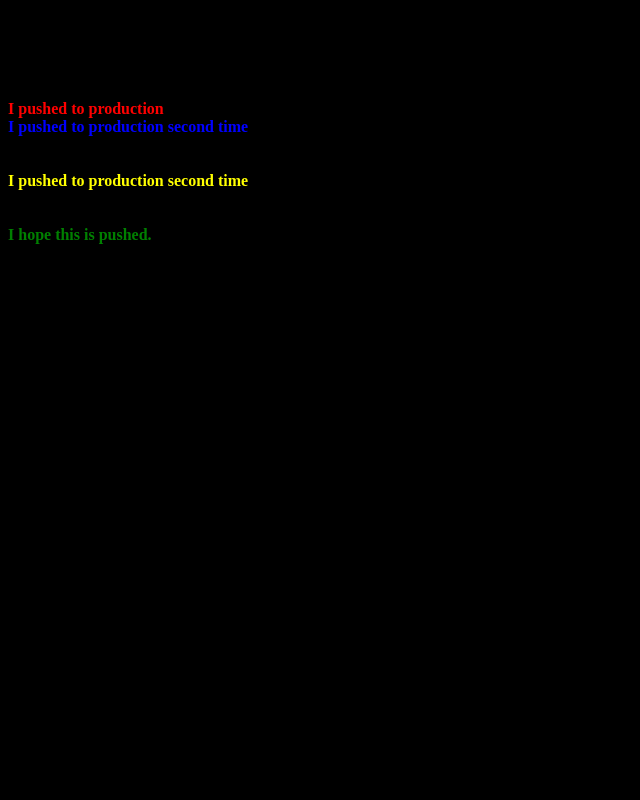
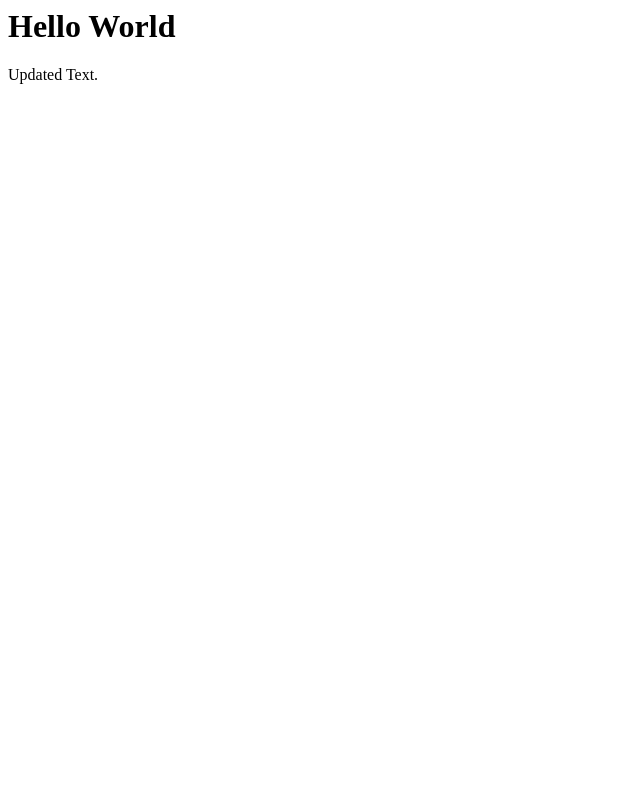
Before and after one commit to DarthTobias/test, a PHP site: page / in a window 1280 px wide. Shown: the whole page, without its empty margins (0-640 px from the left). Run offline with PHP 8.4, Linux system fonts and the light colour scheme.

Commit message:
Final Test

```diff
--- a/index.php
+++ b/index.php
@@ -1,20 +1,3 @@
-<style>
-	html {
-		background:#000000;
-	}
-</style>
 <h1>Hello World</h1>
 
-<p>Step 2. Resync....</p>
-
-<strong style="color:red;">I pushed to production</strong>
-<br/>
-<strong style="color:blue;">I pushed to production second time</strong>
-<br/>
-<br/>
-<br/>
-<strong style="color:yellow;">I pushed to production second time</strong>
-<br/>
-<br/>
-<br/>
-<strong style="color:green;">I hope this is pushed.</strong>
+<p>Updated Text.</p>
```
